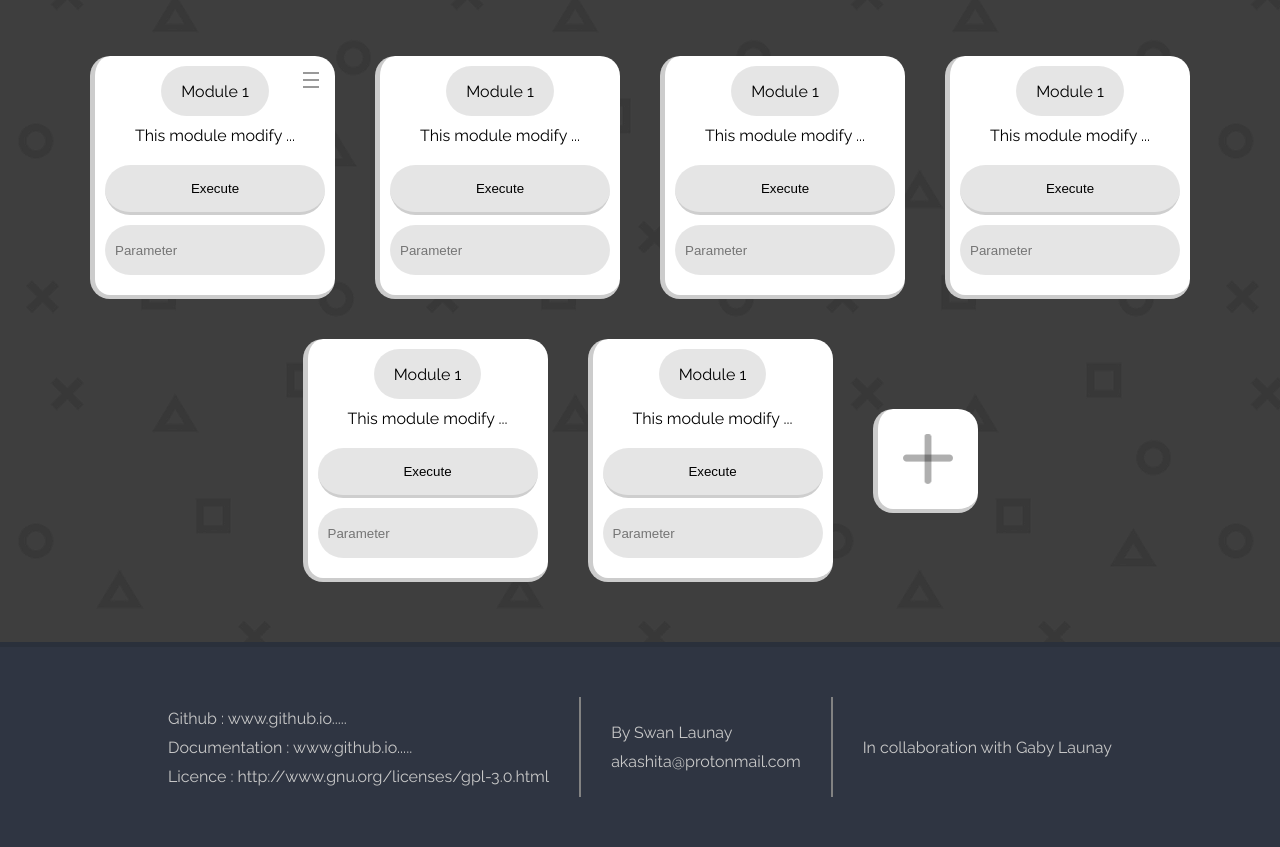
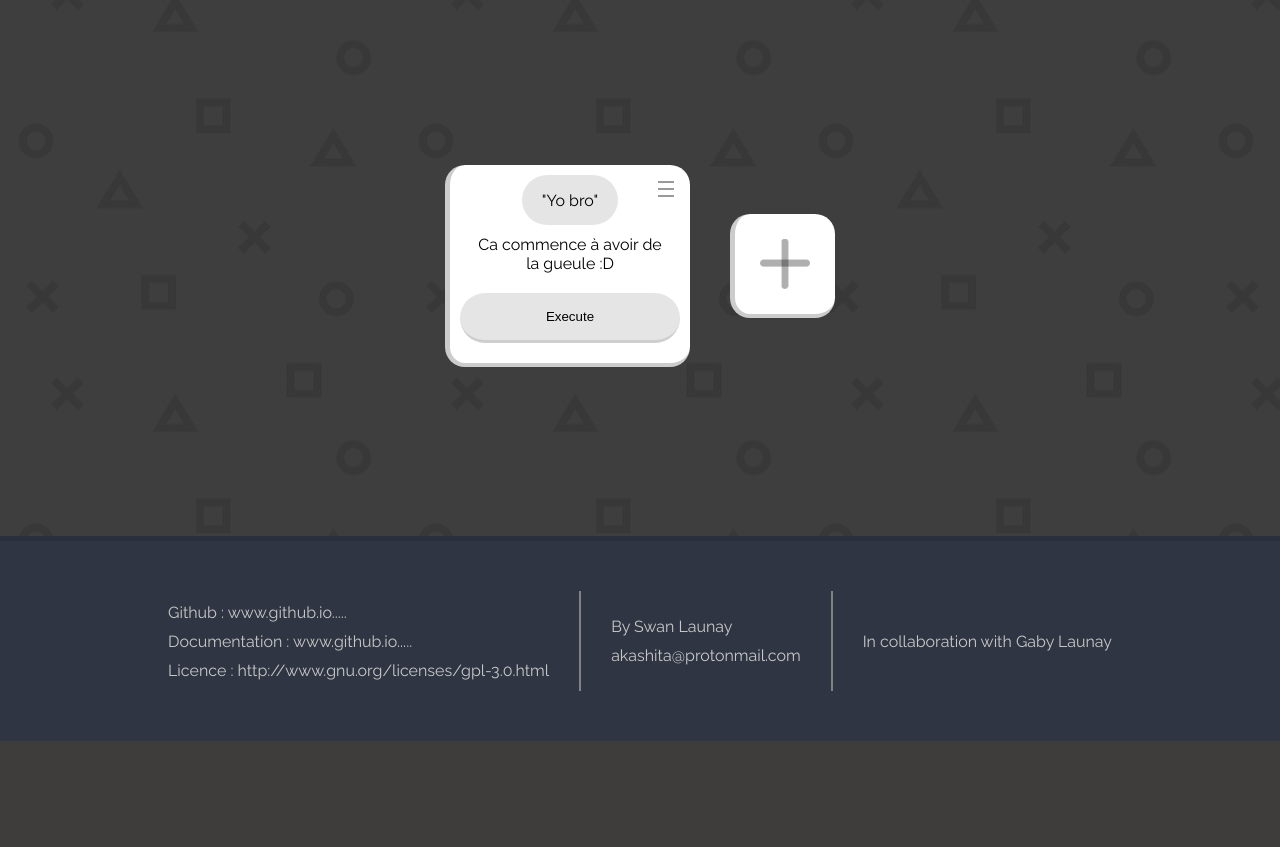
Before and after one commit to Akashita/PInterface, a PHP site: page / in a window 1280 px wide. Shown: the part 59-906 px from the top of the page. After the commit the page ends 800 px from the top, so only its background shows below. Run offline with PHP 8.4, Linux system fonts and the light colour scheme.

Commit message:
Pas mal de bordel, des trucs qui marchent pas. C'est en bonne voie :D

```diff
--- /dev/null
+++ b/data/modules.csv
@@ -0,0 +1 @@
+"Yo bro","Ca commence à avoir de la gueule :D",,false,#000000
--- a/index.css
+++ b/index.css
@@ -375,7 +375,7 @@
   height: 100vh;
 }
 
-#add_module_window{
+#add_module_form{
   display: flex;
   align-items: center;
   justify-content: center;
@@ -516,6 +516,11 @@
 /*INPUT    ##########################################*/
 /*###################################################*/
 
+input[type=submit]{
+  display: inline-block;
+  border: none;
+}
+
 input[type="text"]{
   height: var(--input_height);
   width: var(--input_width);
--- a/index.html
+++ /dev/null
@@ -1,227 +0,0 @@
-<!DOCTYPE html>
-<html lang="en" dir="ltr">
-  <head>
-    <meta charset="utf-8">
-    <title></title>
-    <link rel="stylesheet" href="index.css">
-    <link href="https://fonts.googleapis.com/css?family=Raleway" rel="stylesheet">
-    <script src="http://ajax.googleapis.com/ajax/libs/jquery/1/jquery.min.js"></script>
-  </head>
-  <body>
-<!-- Main page -->
-    <div id="main_page"> <!-- Ajouter ici tout le contenu de la page, désactiver le blur par défaut -->
-      <nav>
-        <div id="nav_buttons">
-          <img src="img/logo.png" alt="logo" id="nav_logo"/>
-          <div class="nav_button">
-            HOME
-          </div>
-          <div class="nav_button">
-            ABOUT
-          </div>
-        </div>
-        <div id="settings_buttons">
-          <div id="goto_settings_buttons">
-          <img id="goto_settings_logo" src="img/settings.png" alt="settings" />
-          SETTINGS
-          </div>
-        </div>
-      </nav>
-      <main>
-        <div class="module">
-          <div class="more_button">
-            <div class="action_popup">
-              <div class="actions">
-                <div class="action_modify action_common">
-                  Modify
-                </div>
-                <div class="action_delete action_common">
-                  Delete
-                </div>
-              </div>
-            </div>
-            <div class="more_button_common more_1"></div>
-            <div class="more_button_common more_2"></div>
-            <div class="more_button_common more_3"></div>
-          </div>
-          <div class="black_blur"></div>
-          <div class="module_title">
-            Module 1
-          </div>
-          <div class="module_description">
-            This module modify ...
-          </div>
-          <ul>
-            <li>
-              <input type="button" name="Execute" value="Execute" />
-            </li>
-            <li>
-              <input type="text" placeholder="Parameter" />
-            </li>
-          </ul>
-        </div>
-        <div class="module">
-          <div class="module_title">
-            Module 1
-          </div>
-          <div class="module_description">
-            This module modify ...
-          </div>
-          <ul>
-            <li>
-              <input type="button" name="Execute" value="Execute" />
-            </li>
-            <li>
-              <input type="text" placeholder="Parameter" />
-            </li>
-          </ul>
-        </div>
-        <div class="module">
-          <div class="module_title">
-            Module 1
-          </div>
-          <div class="module_description">
-            This module modify ...
-          </div>
-          <ul>
-            <li>
-              <input type="button" name="Execute" value="Execute" />
-            </li>
-            <li>
-              <input type="text" placeholder="Parameter" />
-            </li>
-          </ul>
-        </div>
-        <div class="module">
-          <div class="module_title">
-            Module 1
-          </div>
-          <div class="module_description">
-            This module modify ...
-          </div>
-          <ul>
-            <li>
-              <input type="button" name="Execute" value="Execute" />
-            </li>
-            <li>
-              <input type="text" placeholder="Parameter" />
-            </li>
-          </ul>
-        </div>
-        <div class="module">
-          <div class="module_title">
-            Module 1
-          </div>
-          <div class="module_description">
-            This module modify ...
-          </div>
-          <ul>
-            <li>
-              <input type="button" name="Execute" value="Execute" />
-            </li>
-            <li>
-              <input type="text" placeholder="Parameter" />
-            </li>
-          </ul>
-        </div>
-        <div class="module">
-          <div class="module_title">
-            Module 1
-          </div>
-          <div class="module_description">
-            This module modify ...
-          </div>
-          <ul>
-            <li>
-              <input type="button" name="Execute" value="Execute" />
-            </li>
-            <li>
-              <input type="text" placeholder="Parameter" />
-            </li>
-          </ul>
-        </div>
-        <div id="button_add_module"></div>
-      </main>
-      <footer>
-        <div id="footer_content">
-            <ul>
-              <li>
-                Github : www.github.io.....
-              </li>
-              <li>
-                Documentation : www.github.io.....
-              </li>
-              <li>
-                Licence : http://www.gnu.org/licenses/gpl-3.0.html
-              </li>
-            </ul>
-          <div class="vertical_line"></div>
-            <ul>
-              <li>
-                By Swan Launay
-              </li>
-              <li>
-                akashita@protonmail.com
-              </li>
-            </ul>
-          <div class="vertical_line"></div>
-          <ul>
-            <li>
-              In collaboration with Gaby Launay
-            </li>
-          </ul>
-        </div>
-      </footer>
-
-    </div>
-<!-- Add module popup -->
-    <div id="add_module_menu" style="display: none;">
-      <div id="add_module_window">
-       <div id="close_module_window">
-         X
-       </div>
-        <ul id="add_module_list">
-          <li>
-            <div class="add_module_title">Add a module to the main page</div>
-          </li>
-          <li>
-            <input type="text" placeholder="Module name" id="add_module_name" />
-          </li>
-          <li>
-            <input type="text" placeholder="Description" id="add_module_description" />
-          </li>
-          <li>
-            <input type="text" placeholder="Enter a command" id="add_module_command" />
-          </li>
-          <li>
-            <div class="add_module_title">
-              Enable parameter input
-            </div>
-            <input type="checkbox" id="add_module_parameter" class="switch" />
-          </li>
-          <li>
-            <div class="add_module_title">
-              Choose the module color
-            </div>
-            <div id="add_module_select_color_container">
-              <input type="color" id="add_module_select_color" />
-            </div>
-          </li>
-        </ul>
-        <div id="add_module_submit"></div>
-      </div>
-    </div>
-<!-- Settings popup -->
-    <div id="settings_menu">
-      <div id="settings_window">
-        <div id="close_settings_window">X</div>
-        <ul id="settings_list">
-          <li id="settings_title">
-            Settings
-          </li>
-        </ul>
-      </div>
-    </div>
-    <script src="index.js"></script>
-  </body>
-</html>
--- a/index.js
+++ b/index.js
@@ -1,24 +1,24 @@
 
-$("#button_add_module").click(function(){
+function add_mod_on(){
   $("#add_module_menu").css({"display" : 'flex'});
   $("#add_module_menu").animate({opacity : '1'});
-});
+}
 
-$("#close_module_window").click(function(){
+function add_mod_off(){
   $("#add_module_menu").animate({opacity : '0'});
   setTimeout(function(){
     $("#add_module_menu").css({"display" : 'none'});
   }, 1000)
-})
+}
 
-$("#settings_buttons").click(function(){
+function settings_on(){
   $("#settings_menu").css({"display" : 'flex'});
   $("#settings_menu").animate({opacity : '1'});
-});
+}
 
-$("#close_settings_window").click(function(){
+function settings_off(){
   $("#settings_menu").animate({opacity : '0'});
   setTimeout(function(){
     $("#settings_menu").css({"display" : 'none'});
   }, 1000)
-})
+}
--- /dev/null
+++ b/index.php
@@ -0,0 +1,153 @@
+<!DOCTYPE html>
+<html lang="en" dir="ltr">
+  <head>
+    <meta charset="utf-8">
+    <title></title>
+    <link rel="stylesheet" href="index.css">
+    <link href="https://fonts.googleapis.com/css?family=Raleway" rel="stylesheet">
+    <script src="http://ajax.googleapis.com/ajax/libs/jquery/1/jquery.min.js"></script>
+    <script src="add_module.js"></script>
+  </head>
+  <body>
+<!-- Main page -->
+    <div id="main_page"> <!-- Ajouter ici tout le contenu de la page, désactiver le blur par défaut -->
+      <nav>
+        <div id="nav_buttons">
+          <img src="img/logo.png" alt="logo" id="nav_logo"/>
+          <div class="nav_button">
+            HOME
+          </div>
+          <div class="nav_button" id="yolo">
+            ABOUT
+          </div>
+        </div>
+        <div id="settings_buttons">
+          <div id="goto_settings_buttons" onclick="settings_on()">
+            <img id="goto_settings_logo" src="img/settings.png" alt="settings" />
+            SETTINGS
+          </div>
+        </div>
+      </nav>
+      <main id="main">
+
+<!-- MODULE
+        <div class="module">
+          <div class="more_button">
+            <div class="action_popup">
+              <div class="actions">
+                <div class="action_modify action_common">
+                  Modify
+                </div>
+                <div class="action_delete action_common">
+                  Delete
+                </div>
+              </div>
+            </div>
+            <div class="more_button_common more_1"></div>
+            <div class="more_button_common more_2"></div>
+            <div class="more_button_common more_3"></div>
+          </div>
+          <div class="black_blur"></div>
+          <div class="module_title">
+            Module 1
+          </div>
+          <div class="module_description">
+            This module modify ...
+          </div>
+          <ul>
+            <li>
+              <input type="button" name="Execute" value="Execute" />
+            </li>
+            <li>
+              <input type="text" placeholder="Parameter" />
+            </li>
+          </ul>
+        </div>
+  -->
+
+      </main>
+      <footer>
+        <div id="footer_content">
+            <ul>
+              <li>
+                Github : www.github.io.....
+              </li>
+              <li>
+                Documentation : www.github.io.....
+              </li>
+              <li>
+                Licence : http://www.gnu.org/licenses/gpl-3.0.html
+              </li>
+            </ul>
+          <div class="vertical_line"></div>
+            <ul>
+              <li>
+                By Swan Launay
+              </li>
+              <li>
+                akashita@protonmail.com
+              </li>
+            </ul>
+          <div class="vertical_line"></div>
+          <ul>
+            <li>
+              In collaboration with Gaby Launay
+            </li>
+          </ul>
+        </div>
+      </footer>
+
+    </div>
+<!-- Add module popup -->
+    <div id="add_module_menu" style="display: none;">
+      <div>
+       <form method="post" id="add_module_form">
+         <div id="close_module_window" onclick="add_mod_off()">
+           X
+         </div>
+          <ul id="add_module_list">
+            <li>
+              <div class="add_module_title">Add a module to the main page</div>
+            </li>
+            <li>
+              <input type="text" placeholder="Module name" id="add_module_name" />
+            </li>
+            <li>
+              <input type="text" placeholder="Description" id="add_module_description" />
+            </li>
+            <li>
+              <input type="text" placeholder="Enter a command" id="add_module_command" />
+            </li>
+            <li>
+              <div class="add_module_title">
+                Enable parameter input
+              </div>
+              <input type="checkbox" id="add_module_parameter" value="true" class="switch" />
+            </li>
+            <li>
+              <div class="add_module_title">
+                Choose the module color
+              </div>
+              <div id="add_module_select_color_container">
+                <input type="color" id="add_module_select_color" />
+              </div>
+            </li>
+          </ul>
+          <input type="submit" id="add_module_submit" value=""></div>
+        </form>
+      </div>
+    </div>
+<!-- Settings popup -->
+    <div id="settings_menu">
+      <div id="settings_window">
+        <div id="close_settings_window" onclick="settings_off()">X</div>
+        <ul id="settings_list">
+          <li id="settings_title">
+            Settings
+          </li>
+        </ul>
+      </div>
+    </div>
+    <script src="index.js"></script>
+  </body>
+</html>
```
Also changed, not shown: add_module.js (added, +24 -0 lines), get_module.php (added, +51 -0 lines), send_module.php (added, +23 -0 lines).
